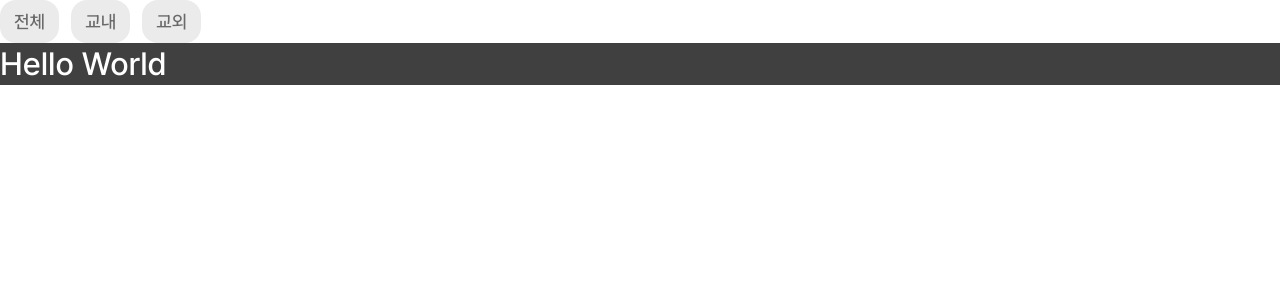
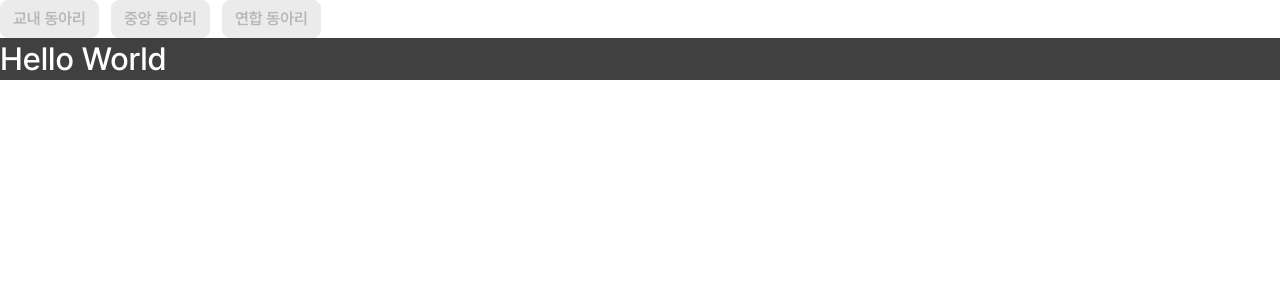
Before and after one commit to dong-ariari/frontend, a React (Vite) app: page / in a window 1280 px wide. Shown: the top 300 px of the page. Built offline with nearby package versions, Linux system fonts and the light colour scheme.

Commit message:
feat: add styles & data

```diff
--- a/src/App.jsx
+++ b/src/App.jsx
@@ -7,6 +7,8 @@ import Oncampus from "./pages/oncampus";
 import Offcampus from "./pages/offcampus";
 import ChipsComponent from "./components/chips/chipsComponent";
 import { CHIPS_DATA } from "./data/components/chips";
+import SortTag from "./components/button/sortTag";
+import {SORT_TAG_DATA} from './data/components/sortTag';
 
 // default theme 사용법
 const Test = styled.div`
@@ -21,7 +23,7 @@ function App() {
     <Router>
       <GlobalStyle />
       <ThemeProvider theme={DefaultTheme}>
-        <ChipsComponent data={CHIPS_DATA} />
+        <SortTag data={SORT_TAG_DATA} />
         <Routes>
           <Route path="/" element={<Test>Hello World</Test>} />
           <Route path="/all" element={<All />} />
--- /dev/null
+++ b/src/components/button/sortTag.jsx
@@ -0,0 +1,26 @@
+import { useState } from "react";
+import * as S from "./sortTag.styles";
+
+export default function SortTag({ data }) {
+  const [sortTagData, setSortTagData] = useState(data);
+  function handleSelected(id) {
+    const updatedData = sortTagData.map((item) => ({
+      ...item,
+      select: id === item.id,
+    }));
+    setSortTagData(updatedData);
+  }
+  return (
+    <S.Layer>
+      {data.map((item) => (
+        <S.Container
+          onClick={() => handleSelected(item.id)}
+          $select={item.select}
+          key={item.id}
+        >
+          {item.content}
+        </S.Container>
+      ))}
+    </S.Layer>
+  );
+}
--- /dev/null
+++ b/src/components/button/sortTag.styles.js
@@ -0,0 +1,33 @@
+import styled from "styled-components";
+
+export const Layer = styled.div`
+display: flex;
+flex-direction: row;
+gap: 0.75rem;
+`
+
+
+export const Container = styled.div`
+  display: flex;
+  justify-content: center;
+  align-items: center;
+  padding: 0.375rem 0.75rem;
+  border-radius: 0.5rem;
+  border: solid 0.063rem ${(props) => {
+    return props.$select === true
+      ? props.theme.color.grey._600
+      : props.theme.color.grey._200
+  }};;
+  background-color: ${(props) => {
+    return props.$select === true
+      ? props.theme.color.grey._0
+      : props.theme.color.grey._200;
+  }};
+  color: ${(props) => {
+    return props.$select === true
+      ? props.theme.color.grey._700
+      : props.theme.color.grey._400;
+  }};
+  ${(props) => props.theme.typo.fontSize._6};
+  ${(props) => props.theme.typo.fontWeight._600};
+`;
--- /dev/null
+++ b/src/data/components/sortTag.js
@@ -0,0 +1,5 @@
+export const SORT_TAG_DATA = [
+  { id: 0, content: "교내 동아리", select: false },
+  { id: 1, content: "중앙 동아리", select: false },
+  { id: 2, content: "연합 동아리", select: false },
+];
```
